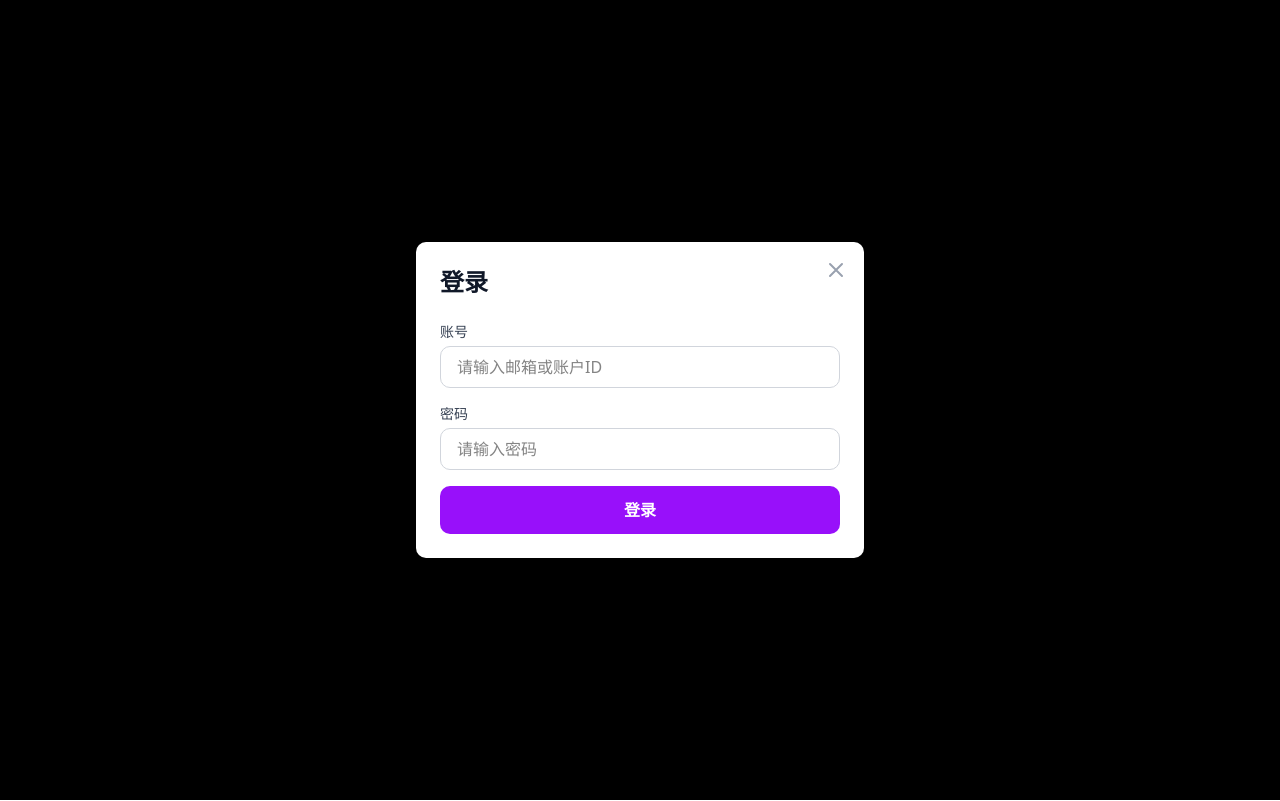
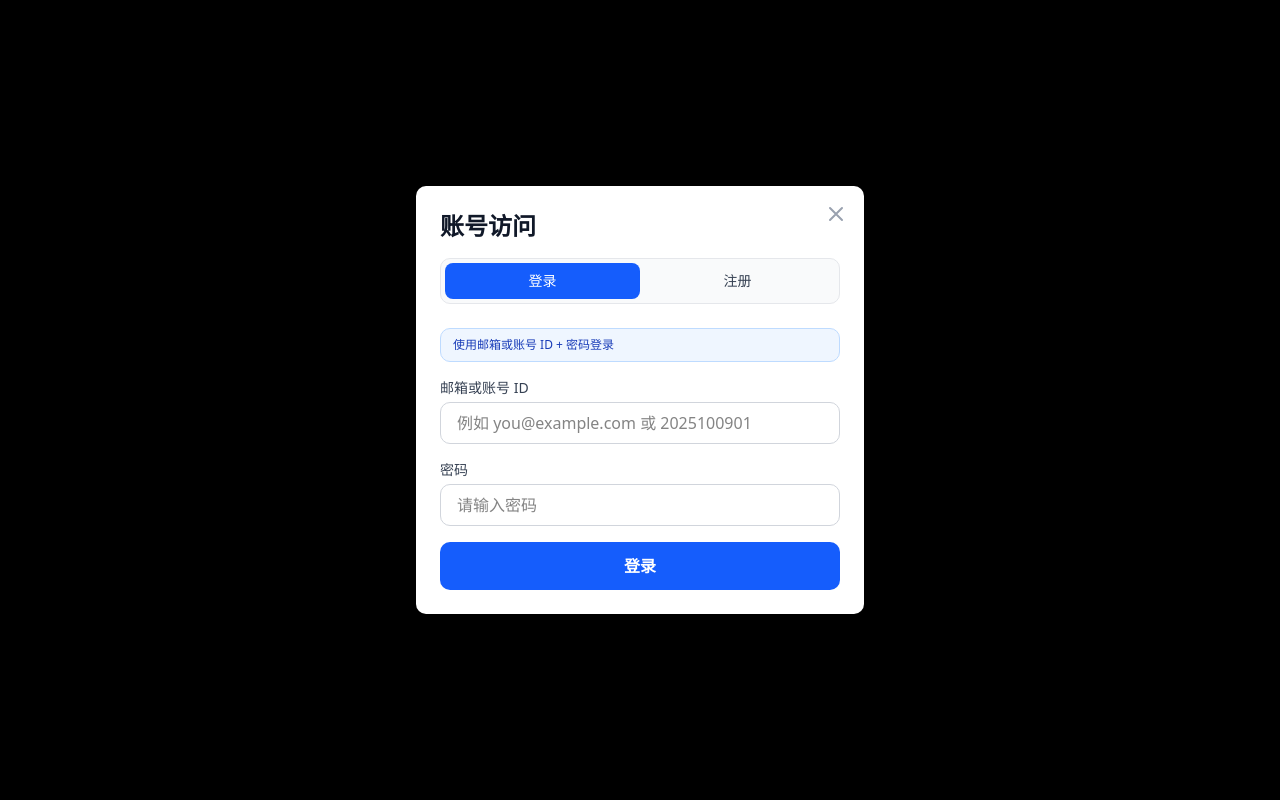
Before and after one commit to yest12345/supresetpub, a Next.js app: page / in a window 1280 px wide. Both pictures are taken after a click on the button "个人界面". Built offline with nearby package versions, Linux system fonts and the light colour scheme.

Commit message:
fix(auth): split login and register UI in auth modal

```diff
--- a/src/components/AuthModal.tsx
+++ b/src/components/AuthModal.tsx
@@ -1,6 +1,6 @@
 "use client";
 
-import { useState, useEffect } from 'react';
+import { useEffect, useState } from 'react';
 import { useAuth } from '@/contexts/AuthContext';
 
 interface AuthModalProps {
@@ -9,19 +9,58 @@ interface AuthModalProps {
   defaultMode?: 'login' | 'register';
 }
 
+const EMAIL_REGEX = /^[^\s@]+@[^\s@]+\.[^\s@]+$/;
+const COUNTDOWN_SECONDS = 60;
+
 export default function AuthModal({ isOpen, onClose, defaultMode = 'login' }: AuthModalProps) {
-  // 现已支持：使用 账户ID 或 邮箱 登录
+  const [mode, setMode] = useState<'login' | 'register'>(defaultMode);
   const [identifier, setIdentifier] = useState('');
   const [password, setPassword] = useState('');
+  const [registerEmail, setRegisterEmail] = useState('');
+  const [registerCode, setRegisterCode] = useState('');
+  const [agreed, setAgreed] = useState(false);
+
   const [error, setError] = useState('');
   const [loading, setLoading] = useState(false);
+  const [sending, setSending] = useState(false);
+  const [countdown, setCountdown] = useState(0);
 
-  const { login } = useAuth();
+  const { login, loginWithCode } = useAuth();
 
-  // ESC键关闭模态窗口
+  const normalizedRegisterEmail = registerEmail.trim().toLowerCase();
+  const isRegisterEmailValid = EMAIL_REGEX.test(normalizedRegisterEmail);
+
+  const resetForm = () => {
+    setIdentifier('');
+    setPassword('');
+    setRegisterEmail('');
+    setRegisterCode('');
+    setAgreed(false);
+    setError('');
+    setLoading(false);
+    setSending(false);
+    setCountdown(0);
+  };
+
+  useEffect(() => {
+    if (isOpen) {
+      setMode(defaultMode);
+      setError('');
+    }
+  }, [defaultMode, isOpen]);
+
+  useEffect(() => {
+    if (countdown <= 0) return;
+    const timer = setInterval(() => {
+      setCountdown((prev) => (prev > 0 ? prev - 1 : 0));
+    }, 1000);
+    return () => clearInterval(timer);
+  }, [countdown]);
+
   useEffect(() => {
     const handleEscape = (e: KeyboardEvent) => {
       if (e.key === 'Escape' && isOpen) {
+        resetForm();
         onClose();
       }
     };
@@ -30,13 +69,13 @@ export default function AuthModal({ isOpen, onClose, defaultMode = 'login' }: Au
     return () => document.removeEventListener('keydown', handleEscape);
   }, [isOpen, onClose]);
 
-  // 防止背景滚动
   useEffect(() => {
     if (isOpen) {
       document.body.style.overflow = 'hidden';
     } else {
       document.body.style.overflow = 'unset';
     }
+
     return () => {
       document.body.style.overflow = 'unset';
     };
@@ -44,30 +83,88 @@ export default function AuthModal({ isOpen, onClose, defaultMode = 'login' }: Au
 
   if (!isOpen) return null;
 
-  // 点击背景关闭
   const handleBackdropClick = (e: React.MouseEvent<HTMLDivElement>) => {
     if (e.target === e.currentTarget) {
+      resetForm();
       onClose();
     }
   };
 
-  const handleSubmit = async (e: React.FormEvent) => {
+  const handleSendCode = async () => {
+    if (!isRegisterEmailValid) {
+      setError('请输入正确的邮箱地址');
+      return;
+    }
+
+    setError('');
+    setSending(true);
+
+    try {
+      const response = await fetch('/api/auth/send-code', {
+        method: 'POST',
+        headers: { 'Content-Type': 'application/json' },
+        body: JSON.stringify({ email: normalizedRegisterEmail })
+      });
+
+      const data = await response.json();
+      if (!response.ok || !data.success) {
+        throw new Error(data.error || '验证码发送失败');
+      }
+
+      setCountdown(COUNTDOWN_SECONDS);
+    } catch (err: unknown) {
+      const message = err instanceof Error ? err.message : '验证码发送失败';
+      setError(message);
+    } finally {
+      setSending(false);
+    }
+  };
+
+  const handleLoginSubmit = async (e: React.FormEvent) => {
     e.preventDefault();
     setError('');
     setLoading(true);
 
     try {
-      // 这里的 identifier 会被传给后端 route.ts，后端会自动识别邮箱或数字ID
       await login(identifier, password);
+      resetForm();
+      onClose();
+    } catch (err: unknown) {
+      const message = err instanceof Error ? err.message : '登录失败，请重试';
+      setError(message);
+    } finally {
+      setLoading(false);
+    }
+  };
 
-      // 成功后关闭模态框
+  const handleRegisterSubmit = async (e: React.FormEvent) => {
+    e.preventDefault();
+    setError('');
+
+    if (!isRegisterEmailValid) {
+      setError('请输入正确的邮箱地址');
+      return;
+    }
+
+    if (registerCode.trim().length !== 6) {
+      setError('请输入 6 位验证码');
+      return;
+    }
+
+    if (!agreed) {
+      setError('请先勾选同意服务协议');
+      return;
+    }
+
+    setLoading(true);
+
+    try {
+      await loginWithCode(normalizedRegisterEmail, registerCode.trim());
+      resetForm();
       onClose();
-
-      // 重置表单
-      setIdentifier('');
-      setPassword('');
-    } catch (err: any) {
-      setError(err.message || '登录失败，请重试');
+    } catch (err: unknown) {
+      const message = err instanceof Error ? err.message : '注册失败，请重试';
+      setError(message);
     } finally {
       setLoading(false);
     }
@@ -75,49 +172,82 @@ export default function AuthModal({ isOpen, onClose, defaultMode = 'login' }: Au
 
   return (
     <div
-      className="fixed inset-0 bg-black bg-opacity-50 flex items-center justify-center z-50 p-4"
+      className="fixed inset-0 z-50 flex items-center justify-center bg-black bg-opacity-50 p-4"
       onClick={handleBackdropClick}
     >
       <div
-        className="bg-white dark:bg-gray-800 rounded-lg shadow-xl max-w-md w-full p-6 relative animate-fadeIn"
+        className="relative w-full max-w-md rounded-lg bg-white p-6 shadow-xl dark:bg-gray-800"
         onClick={(e) => e.stopPropagation()}
       >
-        {/* 关闭按钮 */}
         <button
-          onClick={onClose}
-          className="absolute top-4 right-4 text-gray-400 hover:text-gray-600 dark:hover:text-gray-200 transition-colors"
+          onClick={() => {
+            resetForm();
+            onClose();
+          }}
+          className="absolute right-4 top-4 text-gray-400 transition-colors hover:text-gray-600 dark:hover:text-gray-200"
           aria-label="关闭"
         >
-          <svg className="w-6 h-6" fill="none" stroke="currentColor" viewBox="0 0 24 24">
+          <svg className="h-6 w-6" fill="none" stroke="currentColor" viewBox="0 0 24 24">
             <path strokeLinecap="round" strokeLinejoin="round" strokeWidth={2} d="M6 18L18 6M6 6l12 12" />
           </svg>
         </button>
 
-        {/* 标题 */}
-        <h2 className="text-2xl font-bold text-gray-900 dark:text-white mb-6">
+        <h2 className="mb-4 text-2xl font-bold text-gray-900 dark:text-white">账号访问</h2>
+
+        <div className="mb-6 flex rounded-lg border border-gray-200 bg-gray-50 p-1 dark:border-gray-700 dark:bg-gray-900">
+          <button
+            type="button"
+            onClick={() => {
+              setMode('login');
+              setError('');
+            }}
+            className={`flex-1 rounded-md px-3 py-2 text-sm font-medium transition-colors ${
+              mode === 'login'
+                ? 'bg-blue-600 text-white'
+                : 'text-gray-700 hover:bg-gray-200 dark:text-gray-300 dark:hover:bg-gray-700'
+            }`}
+          >
             登录
-        </h2>
+          </button>
+          <button
+            type="button"
+            onClick={() => {
+              setMode('register');
+              setError('');
+            }}
+            className={`flex-1 rounded-md px-3 py-2 text-sm font-medium transition-colors ${
+              mode === 'register'
+                ? 'bg-emerald-600 text-white'
+                : 'text-gray-700 hover:bg-gray-200 dark:text-gray-300 dark:hover:bg-gray-700'
+            }`}
+          >
+            注册
+          </button>
+        </div>
 
-        {/* 表单 */}
-        <form onSubmit={handleSubmit} className="space-y-4">
+        {mode === 'login' ? (
+          <form onSubmit={handleLoginSubmit} className="space-y-4">
+            <div className="rounded-lg border border-blue-200 bg-blue-50 px-3 py-2 text-xs text-blue-800 dark:border-blue-900/40 dark:bg-blue-950/30 dark:text-blue-300">
+              使用邮箱或账号 ID + 密码登录
+            </div>
 
             <div>
-            <label htmlFor="identifier" className="block text-sm font-medium text-gray-700 dark:text-gray-300 mb-1">
-              账号
+              <label htmlFor="identifier" className="mb-1 block text-sm font-medium text-gray-700 dark:text-gray-300">
+                邮箱或账号 ID
               </label>
               <input
                 id="identifier"
-              type="text" // 保持为 text 类型以支持邮箱格式中的字符
+                type="text"
                 value={identifier}
                 onChange={(e) => setIdentifier(e.target.value)}
-              className="w-full px-4 py-2 border border-gray-300 dark:border-gray-600 rounded-lg focus:ring-2 focus:ring-purple-500 focus:border-transparent dark:bg-gray-700 dark:text-white"
-              placeholder="请输入邮箱或账户ID"
+                className="w-full rounded-lg border border-gray-300 px-4 py-2 focus:border-transparent focus:ring-2 focus:ring-blue-500 dark:border-gray-600 dark:bg-gray-700 dark:text-white"
+                placeholder="例如 you@example.com 或 2025100901"
                 required
               />
             </div>
 
             <div>
-            <label htmlFor="password" className="block text-sm font-medium text-gray-700 dark:text-gray-300 mb-1">
+              <label htmlFor="password" className="mb-1 block text-sm font-medium text-gray-700 dark:text-gray-300">
                 密码
               </label>
               <input
@@ -125,7 +255,7 @@ export default function AuthModal({ isOpen, onClose, defaultMode = 'login' }: Au
                 type="password"
                 value={password}
                 onChange={(e) => setPassword(e.target.value)}
-              className="w-full px-4 py-2 border border-gray-300 dark:border-gray-600 rounded-lg focus:ring-2 focus:ring-purple-500 focus:border-transparent dark:bg-gray-700 dark:text-white"
+                className="w-full rounded-lg border border-gray-300 px-4 py-2 focus:border-transparent focus:ring-2 focus:ring-blue-500 dark:border-gray-600 dark:bg-gray-700 dark:text-white"
                 placeholder="请输入密码"
                 required
                 minLength={6}
@@ -133,7 +263,7 @@ export default function AuthModal({ isOpen, onClose, defaultMode = 'login' }: Au
             </div>
 
             {error && (
-            <div className="bg-red-50 dark:bg-red-900/20 border border-red-200 dark:border-red-800 text-red-600 dark:text-red-400 px-4 py-3 rounded-lg text-sm">
+              <div className="rounded-lg border border-red-200 bg-red-50 px-4 py-3 text-sm text-red-600 dark:border-red-800 dark:bg-red-900/20 dark:text-red-400">
                 {error}
               </div>
             )}
@@ -141,11 +271,85 @@ export default function AuthModal({ isOpen, onClose, defaultMode = 'login' }: Au
             <button
               type="submit"
               disabled={loading}
-            className="w-full bg-purple-600 hover:bg-purple-700 disabled:bg-purple-400 text-white font-semibold py-3 px-4 rounded-lg transition-colors"
+              className="w-full rounded-lg bg-blue-600 px-4 py-3 font-semibold text-white transition-colors hover:bg-blue-700 disabled:bg-blue-400"
             >
               {loading ? '登录中...' : '登录'}
             </button>
           </form>
+        ) : (
+          <form onSubmit={handleRegisterSubmit} className="space-y-4">
+            <div className="rounded-lg border border-emerald-200 bg-emerald-50 px-3 py-2 text-xs text-emerald-800 dark:border-emerald-900/40 dark:bg-emerald-950/30 dark:text-emerald-300">
+              使用邮箱验证码注册，验证通过后自动创建账号并登录
+            </div>
+
+            <div>
+              <label htmlFor="registerEmail" className="mb-1 block text-sm font-medium text-gray-700 dark:text-gray-300">
+                邮箱
+              </label>
+              <input
+                id="registerEmail"
+                type="email"
+                value={registerEmail}
+                onChange={(e) => setRegisterEmail(e.target.value)}
+                className="w-full rounded-lg border border-gray-300 px-4 py-2 focus:border-transparent focus:ring-2 focus:ring-emerald-500 dark:border-gray-600 dark:bg-gray-700 dark:text-white"
+                placeholder="you@example.com"
+                required
+              />
+            </div>
+
+            <div>
+              <label htmlFor="registerCode" className="mb-1 block text-sm font-medium text-gray-700 dark:text-gray-300">
+                验证码
+              </label>
+              <div className="flex gap-2">
+                <input
+                  id="registerCode"
+                  type="text"
+                  inputMode="numeric"
+                  value={registerCode}
+                  onChange={(e) => setRegisterCode(e.target.value)}
+                  className="flex-1 rounded-lg border border-gray-300 px-4 py-2 focus:border-transparent focus:ring-2 focus:ring-emerald-500 dark:border-gray-600 dark:bg-gray-700 dark:text-white"
+                  placeholder="6 位验证码"
+                  required
+                  minLength={6}
+                  maxLength={6}
+                />
+                <button
+                  type="button"
+                  onClick={handleSendCode}
+                  disabled={!isRegisterEmailValid || sending || countdown > 0}
+                  className="whitespace-nowrap rounded-lg border border-emerald-600 px-3 py-2 text-sm font-medium text-emerald-700 hover:bg-emerald-600 hover:text-white disabled:cursor-not-allowed disabled:opacity-50 dark:border-emerald-400 dark:text-emerald-300"
+                >
+                  {countdown > 0 ? `已发送 (${countdown}s)` : sending ? '发送中...' : '获取验证码'}
+                </button>
+              </div>
+            </div>
+
+            <label className="flex items-start gap-2 text-sm text-gray-600 dark:text-gray-300">
+              <input
+                type="checkbox"
+                checked={agreed}
+                onChange={(e) => setAgreed(e.target.checked)}
+                className="mt-0.5 h-4 w-4 rounded border-gray-300 text-emerald-600 focus:ring-emerald-500"
+              />
+              <span>我已阅读并同意服务协议</span>
+            </label>
+
+            {error && (
+              <div className="rounded-lg border border-red-200 bg-red-50 px-4 py-3 text-sm text-red-600 dark:border-red-800 dark:bg-red-900/20 dark:text-red-400">
+                {error}
+              </div>
+            )}
+
+            <button
+              type="submit"
+              disabled={loading || !agreed}
+              className="w-full rounded-lg bg-emerald-600 px-4 py-3 font-semibold text-white transition-colors hover:bg-emerald-700 disabled:bg-emerald-400"
+            >
+              {loading ? '注册中...' : '立即注册'}
+            </button>
+          </form>
+        )}
       </div>
     </div>
   );
```
Lines whose indentation alone changed are shown as unchanged.
